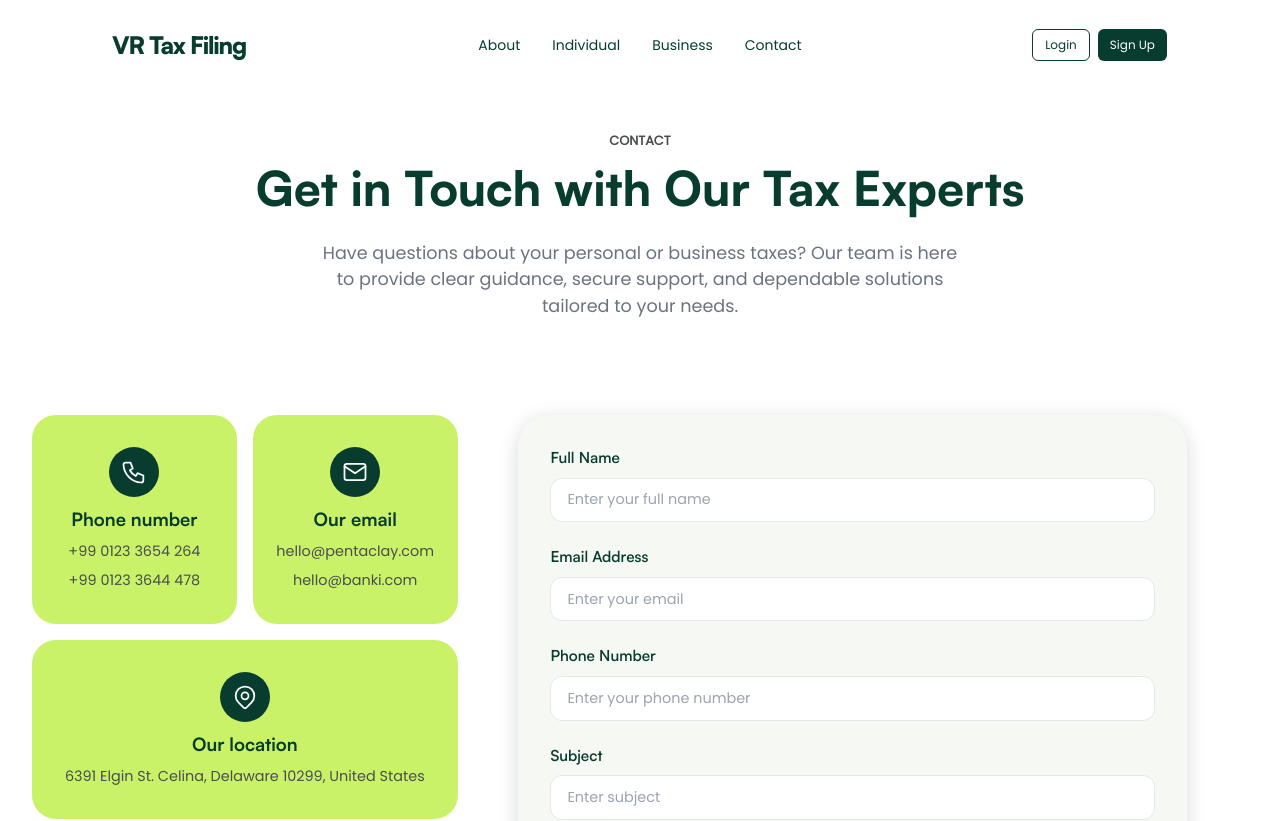
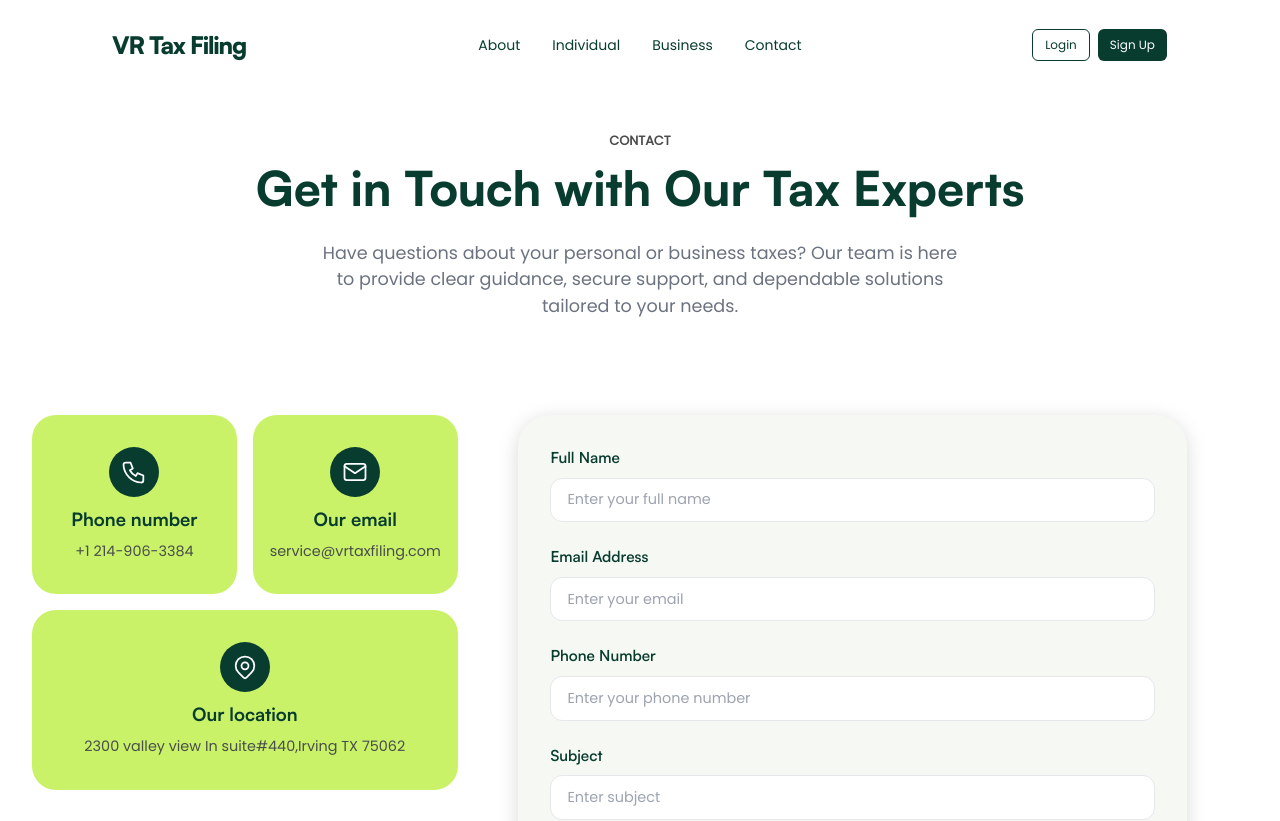
Before and after one commit to tarunappari/vrtax, a Next.js app: page /contact in a window 1280 px wide. Shown: the top 821 px of the page. Built offline with nearby package versions, Linux system fonts and the light colour scheme.

Commit message:
changed the contact info

```diff
--- a/components/contact/ContactInfo.jsx
+++ b/components/contact/ContactInfo.jsx
@@ -9,17 +9,17 @@ const ContactInfo = () => {
     {
       icon: IconPhone,
       title: "Phone number",
-      details: ["+99 0123 3654 264", "+99 0123 3644 478"],
+      details: ["+1 214-906-3384"],
     },
     {
       icon: IconMail,
       title: "Our email",
-      details: ["hello@pentaclay.com", "hello@banki.com"],
+      details: ["service@vrtaxfiling.com"],
     },
     {
       icon: IconMapPin,
       title: "Our location",
-      details: ["6391 Elgin St. Celina, Delaware 10299, United States"],
+      details: ["2300 valley view In suite#440,Irving TX 75062"],
     },
   ];
 
```
